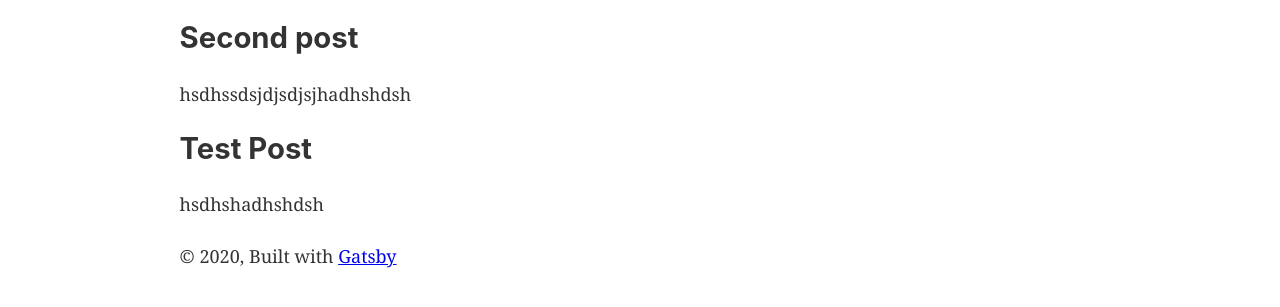
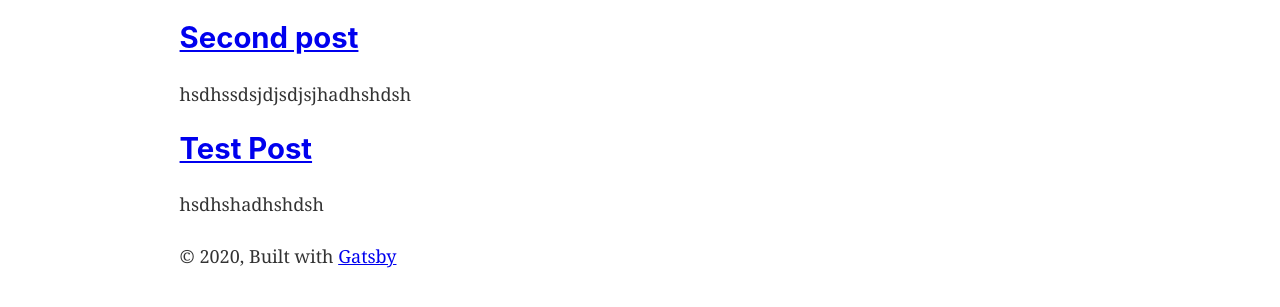
Before and after one commit to jaydenkwright/portfollio-blog, a Gatsby site: page / in a window 1280 px wide. Shown: the part 171-478 px from the top of the page. Built offline with nearby package versions, Linux system fonts and the light colour scheme; Gatsby itself is replaced by a stand-in of ours.

Commit message:
Added links to blog post titles

```diff
--- a/src/pages/index.js
+++ b/src/pages/index.js
@@ -13,7 +13,11 @@ export default ({ data }) => (
     {
       data.allMarkdownRemark.edges.map(({ node }) => (
         <div key={node.id}>
-          <h2>{ node.frontmatter.title }</h2>
+          <h2>
+            <Link to={`/${node.fields.slug}`}>
+              { node.frontmatter.title }
+            </Link>
+          </h2>
           <p>{ node.excerpt }</p>
         </div>
       ))
```
